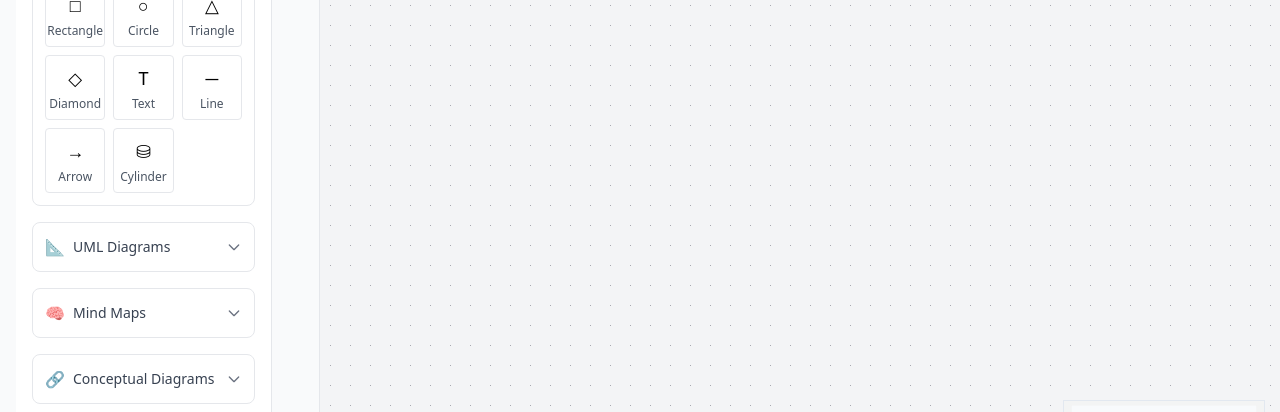
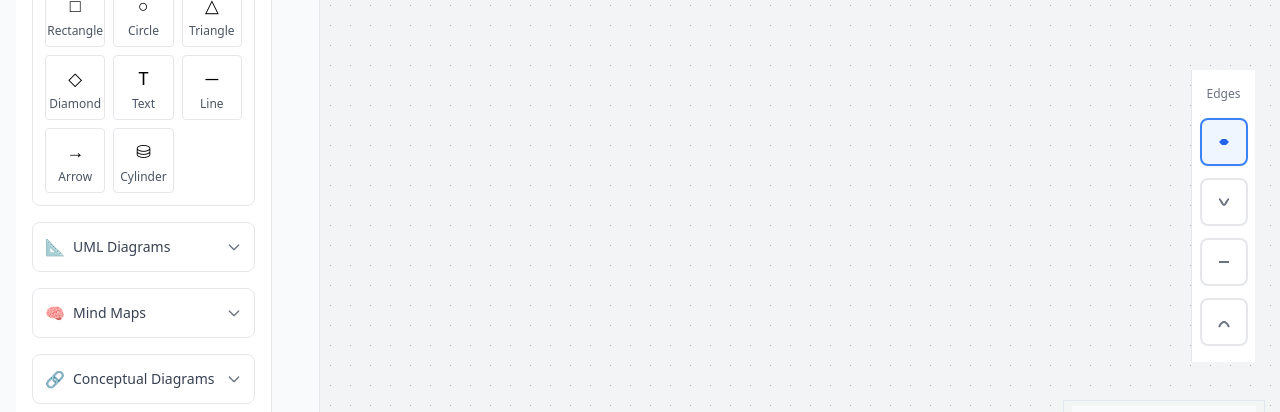
Before and after one commit to MilicaObradovic/CoDiagram, a React app in the folder frontend/: page / in a window 1280 px wide. Shown: the part 233-645 px from the top of the page. Built offline with nearby package versions, Linux system fonts and the light colour scheme; the HTML template or start-up script is replaced by a standard one; what reactflow would draw is missing.

Commit message:
[add] editing edge types

```diff
--- /dev/null
+++ b/frontend/src/components/EdgeToolbar.tsx
@@ -0,0 +1,80 @@
+import { type EdgeType, EdgeTypes } from "../types/diagram.ts";
+
+interface EdgeToolbarProps {
+    selectedEdgeType: EdgeType;
+    onEdgeTypeSelect: (edgeType: EdgeType) => void;
+    selectedEdgeId?: string;
+    onUpdateEdgeType?: (edgeId: string, edgeType: EdgeType) => void;
+}
+
+const EdgeToolbar: React.FC<EdgeToolbarProps> = ({
+                                                     selectedEdgeType,
+                                                     onEdgeTypeSelect,
+                                                     selectedEdgeId,
+                                                     onUpdateEdgeType
+                                                 }) => {
+    const edgeTypes = [
+        {
+            type: EdgeTypes.STEP,
+            name: 'Step',
+            icon: <svg width="20" height="20" viewBox="0 0 20 20" fill="currentColor">
+                <path d="M5 10 L8 7 L12 7 L15 10 L12 13 L8 13 Z" />
+            </svg>
+        },
+        {
+            type: EdgeTypes.SMOOTHSTEP,
+            name: 'Smooth',
+            icon: <svg width="20" height="20" viewBox="0 0 20 20">
+                <path d="M5 7 C7 7, 8 13, 10 13 C12 13, 13 7, 15 7" fill="none" stroke="currentColor" strokeWidth="2"/>
+            </svg>
+        },
+        {
+            type: EdgeTypes.STRAIGHT,
+            name: 'Straight',
+            icon: <svg width="20" height="20" viewBox="0 0 20 20" fill="currentColor">
+                <line x1="5" y1="10" x2="15" y2="10" stroke="currentColor" strokeWidth="2"/>
+            </svg>
+        },
+        {
+            type: EdgeTypes.BEZIER,
+            name: 'Curved',
+            icon: <svg width="20" height="20" viewBox="0 0 20 20" fill="currentColor">
+                <path d="M5 15 Q10 5, 15 15" fill="none" stroke="currentColor" strokeWidth="2"/>
+            </svg>
+        },
+    ];
+
+    const handleEdgeTypeSelect = (edgeType: EdgeType) => {
+        onEdgeTypeSelect(edgeType);
+        if (selectedEdgeId && onUpdateEdgeType) {
+            onUpdateEdgeType(selectedEdgeId, edgeType);
+        }
+    };
+
+    return (
+        <div className="w-16 bg-white border-l border-gray-200 flex flex-col py-4">
+            <h4 className="text-xs text-gray-500 font-medium text-center mb-4 px-1">
+                {selectedEdgeId ? 'Change Edge' : 'Edges'}
+            </h4>
+
+            <div className="flex-1 flex flex-col items-center space-y-3">
+                {edgeTypes.map((edgeType) => (
+                    <button
+                        key={edgeType.type}
+                        onClick={() => handleEdgeTypeSelect(edgeType.type)}
+                        className={`w-12 h-12 flex items-center justify-center rounded-lg border-2 transition-all ${
+                            selectedEdgeType === edgeType.type
+                                ? 'bg-blue-50 border-blue-500 text-blue-600 shadow-sm'
+                                : 'border-gray-200 text-gray-500 hover:border-gray-300 hover:bg-gray-50'
+                        }`}
+                        title={edgeType.name}
+                    >
+                        {edgeType.icon}
+                    </button>
+                ))}
+            </div>
+        </div>
+    );
+};
+
+export default EdgeToolbar;
--- a/frontend/src/components/bidirectionalEdge.tsx
+++ b/frontend/src/components/bidirectionalEdge.tsx
@@ -1,7 +1,7 @@
 import {
     getSmoothStepPath,
     BaseEdge,
-    type EdgeProps,
+    type EdgeProps, getStraightPath, getSimpleBezierPath,
 } from '@xyflow/react';
 
 export default function CustomEdge({
@@ -11,7 +11,7 @@ export default function CustomEdge({
                                        targetY,
                                        sourcePosition,
                                        targetPosition,
-                                       markerEnd, selected,
+                                       markerEnd, selected, type
                                    }: EdgeProps) {
     const edgePathParams = {
         sourceX,
@@ -24,8 +24,21 @@ export default function CustomEdge({
 
     let path = '';
 
-    [path] = getSmoothStepPath({...edgePathParams, borderRadius: 0});
-
+    switch (type) {
+        case 'straight':
+            [path] = getStraightPath(edgePathParams);
+            break;
+        case 'bezier':
+            [path] = getSimpleBezierPath(edgePathParams);
+            break;
+        case 'smoothstep':
+            [path] = getSmoothStepPath({...edgePathParams, borderRadius: 10});
+            break;
+        case 'step':
+        default:
+            [path] = getSmoothStepPath({...edgePathParams, borderRadius: 0});
+            break;
+    }
     return <BaseEdge path={path} markerEnd={markerEnd} style={{
         stroke: '#000000',
         strokeWidth: selected ? 0.65 : 0.5,
--- a/frontend/src/components/diagramCanvas.tsx
+++ b/frontend/src/components/diagramCanvas.tsx
@@ -7,17 +7,18 @@ import {
     Controls,
     MiniMap,
     type Node,
-    type NodeMouseHandler,
+    type NodeMouseHandler, Panel,
     ReactFlow,
     type ReactFlowInstance
 } from '@xyflow/react';
 import 'reactflow/dist/style.css';
-import type {CustomNodeData, ShapeType, ToolbarState} from "../types/diagram.ts";
+import {type CustomNodeData, type EdgeType, EdgeTypes, type ShapeType, type ToolbarState} from "../types/diagram.ts";
 import CustomNodeDiv from './customNodeDiv.tsx'
 import DownloadButton from "./downloadButton.tsx";
 import '@xyflow/react/dist/style.css';
 import CustomEdge from './bidirectionalEdge.tsx';
 import {useStore} from '../store';
+import EdgeToolbar from "./EdgeToolbar.tsx";
 
 interface DiagramCanvasProps {
     toolbarState: ToolbarState;
@@ -36,11 +37,15 @@ const DiagramCanvas: React.FC<DiagramCanvasProps> = ({selectedShape, onShapeCrea
         undo,
         redo,
         canUndo,
-        canRedo
+        canRedo,
+        onEdgeClick
     } = useStore();
     const [reactFlowInstance, setReactFlowInstance] = useState<ReactFlowInstance | null>(null);
     const [editingNodeId, setEditingNodeId] = useState<string | null>(null);
     const [editText, setEditText] = useState('');
+    const [selectedEdgeType, setSelectedEdgeType] = useState<EdgeType>(EdgeTypes.STEP);
+    const [selectedEdgeId, setSelectedEdgeId] = useState<string | null>(null);
+
 
     const onKeyDown = (event: React.KeyboardEvent<HTMLDivElement>) => {
         const ctrl = event.ctrlKey ? 'Control-' : '';
@@ -274,10 +279,41 @@ const DiagramCanvas: React.FC<DiagramCanvasProps> = ({selectedShape, onShapeCrea
         default: CustomNodeWithProps,
     }), [CustomNodeWithProps]);
     const edgeTypes = {
+        [EdgeTypes.STEP]: CustomEdge,
+        [EdgeTypes.SMOOTHSTEP]: CustomEdge,
+        [EdgeTypes.STRAIGHT]: CustomEdge,
+        [EdgeTypes.BEZIER]: CustomEdge,
         default: CustomEdge,
     };
+    const getConnectionLineType = useCallback((edgeType: EdgeType) => {
+        switch (edgeType) {
+            case EdgeTypes.STEP:
+                return ConnectionLineType.Step;
+            case EdgeTypes.SMOOTHSTEP:
+                return ConnectionLineType.SmoothStep;
+            case EdgeTypes.STRAIGHT:
+                return ConnectionLineType.Straight;
+            case EdgeTypes.BEZIER:
+                return ConnectionLineType.SimpleBezier;
+            default:
+                return ConnectionLineType.Step;
+        }
+    }, []);
+
+    // Update defaultEdgeOptions based on selected edge type
+    const defaultEdgeOptions = useMemo(() => ({
+        type: selectedEdgeType,
+        markerEnd: {
+            type: 'arrowclosed',
+            color: '#000000',
+            width: 30,
+            height: 30,
+        },
+    }), [selectedEdgeType]);
+
     return (
-        <div style={{width: '100%', height: '100%'}}>
+        <div style={{width: '100%', height: '100%'}} className="flex">
+            <div className="flex-1">
                 <ReactFlow
                     tabIndex={0}
                     nodes={nodes}
@@ -290,16 +326,16 @@ const DiagramCanvas: React.FC<DiagramCanvasProps> = ({selectedShape, onShapeCrea
                     onConnect={onConnect}
                     onInit={onInit}
                     onKeyDown={(e) => onKeyDown(e)}
-                defaultEdgeOptions={{
-                    type: 'default',
-                    markerEnd: {
-                        type: 'arrowclosed',
-                        color: '#000000',
-                        width: 30,
-                        height: 30,
-                    },
+                    onEdgeClick={(event, edge) => {
+                        setSelectedEdgeId(edge.id);
+                        setSelectedEdgeType(edge.type as EdgeType || EdgeTypes.STEP);
                     }}
-                connectionLineType={ConnectionLineType.Step}
+                    onPaneClick={() => {
+                        // Clear edge selection when clicking on empty space
+                        setSelectedEdgeId(null);
+                    }}
+                    defaultEdgeOptions={defaultEdgeOptions}
+                    connectionLineType={getConnectionLineType(selectedEdgeType)}
                     defaultViewport={{
                         x: 0,
                         y: 0,
@@ -325,6 +361,14 @@ const DiagramCanvas: React.FC<DiagramCanvasProps> = ({selectedShape, onShapeCrea
                         </ControlButton>
                         <DownloadButton/>
                     </Controls>
+                    <Panel position="top-right" style={{ right: 10, top: '50%', transform: 'translateY(-50%)' }}>
+                        <EdgeToolbar
+                            selectedEdgeType={selectedEdgeType}
+                            onEdgeTypeSelect={setSelectedEdgeType}
+                            selectedEdgeId={selectedEdgeId}
+                            onUpdateEdgeType={onEdgeClick}
+                        />
+                    </Panel>
                     <MiniMap
                         nodeBorderRadius={8}
                         nodeColor={(node) => {
@@ -340,6 +384,7 @@ const DiagramCanvas: React.FC<DiagramCanvasProps> = ({selectedShape, onShapeCrea
                     <Background gap={20} size={1}/>
                 </ReactFlow>
             </div>
+        </div>
     );
 };
 
--- a/frontend/src/store/index.ts
+++ b/frontend/src/store/index.ts
@@ -3,6 +3,7 @@ import type {StoreState} from '../types/store.ts';
 import {UndoRedo} from './undo-redo';
 import {addEdge, applyNodeChanges, type NodeChange, type Connection, type Node} from "@xyflow/react";
 import {applyEdgeChanges, type Edge, type EdgeChange} from "reactflow";
+import type {EdgeType} from "../types/diagram.ts";
 
 UndoRedo.addHistory({nodes: [], edges: []});
 
@@ -45,6 +46,21 @@ const useStore = create<StoreState>((set, get) => ({
         if (shouldSaveHistory) {
             UndoRedo.addHistory({nodes: get().nodes, edges: get().edges});
         }
+    },
+    onEdgeClick: (edgeId: string, edgeType: EdgeType) => {
+        const edges = get().edges;
+        const updatedEdges = edges.map(edge => {
+            if (edge.id === edgeId) {
+                return {
+                    ...edge,
+                    type: edgeType, // Update the edge type
+                };
+            }
+            return edge;
+        });
+
+        set({ edges: updatedEdges });
+        UndoRedo.addHistory({ nodes: get().nodes, edges: updatedEdges });
     },
 
     onConnect: (connection: Connection) => {
--- a/frontend/src/types/diagram.ts
+++ b/frontend/src/types/diagram.ts
@@ -93,3 +93,16 @@ export interface ToolbarState {
     strokeWidth: number;
     fontSize: number;
 }
+
+export type EdgeType =
+    | 'step'
+    | 'smoothstep'
+    | 'straight'
+    | 'bezier';
+
+export const EdgeTypes = {
+    STEP: 'step' as EdgeType,
+    SMOOTHSTEP: 'smoothstep' as EdgeType,
+    STRAIGHT: 'straight' as EdgeType,
+    BEZIER: 'bezier' as EdgeType,
+}
--- a/frontend/src/types/store.ts
+++ b/frontend/src/types/store.ts
@@ -1,5 +1,6 @@
 import type {Edge, OnEdgesChange} from "reactflow";
 import type {OnConnect, Node, OnNodesChange} from "@xyflow/react";
+import type {EdgeType} from "./diagram.ts";
 
 export type StoreState = {
     nodes: Node[];
@@ -16,6 +17,7 @@ export type StoreState = {
     redo: () => void;
     canUndo: () => void;
     canRedo: () => void;
+    onEdgeClick: (edgeId: string, edgeType:EdgeType) => void;
 };
 
 export interface HistoryState {
```
Lines whose indentation alone changed are shown as unchanged.
